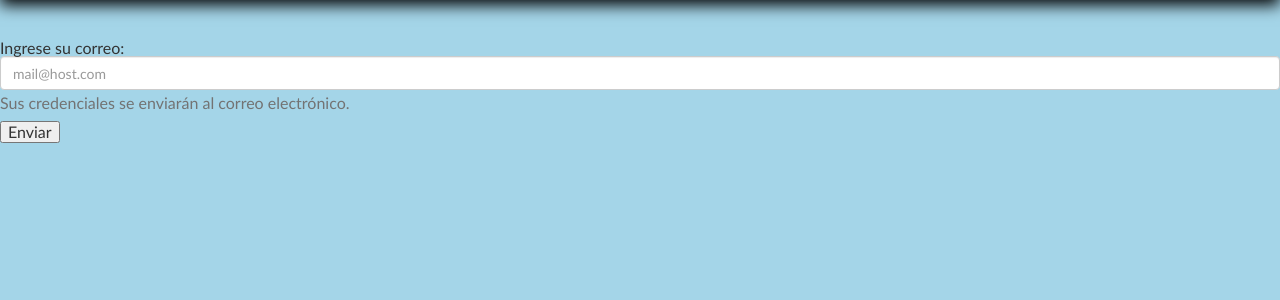
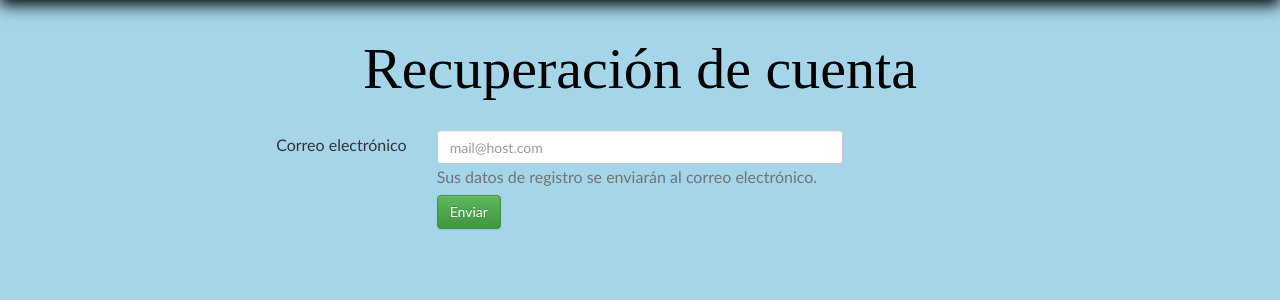
Before and after one commit to Jotaii/Proyecto-Fisw, a Node server app: page /forgot in a window 1280 px wide. Shown: the part 90-390 px from the top of the page. Run offline with Node 20, Linux system fonts and the light colour scheme; some libraries are stand-ins or nearby versions.

Commit message:
fix Front de forget

```diff
--- a/BD_connection.js
+++ b/BD_connection.js
@@ -20,7 +20,7 @@ var db = new Db.Adapter({
     server: 'localhost',
     username: 'root',
     password: '1234',
-    database: 'fisw',
+    database: 'LaCaca',
     reconnectTimeout: 2000
 });
 module.exports = db;
--- a/views/forgot.html
+++ b/views/forgot.html
@@ -2,12 +2,27 @@
 <html lang="en">
 <% include header1.html %>
 <body>
-<h2>Ingrese su correo:</h2>
-<form action="/forgot" method='POST'>
-    <input id="correo" name="correo" placeholder="mail@host.com" class="form-control input-md" required="" type="email" ng-model="user.correouser">
-    <span class="help-block">Sus credenciales se enviarán al correo electrónico.</span>
-    <input type="submit" value='Enviar'/>
 
+<form action="/forgot" class="form-horizontal" method="post" enctype="application/x-www-form-urlencoded">
+    <fieldset>
+
+        <div>
+            <!-- Form Name -->
+            <h1 align="center">Recuperación de cuenta</h1>
+            <br><br>
+            <!-- Text input-->
+            <div class="form-group">
+                <label class="col-md-4 control-label" for="correo">Correo electrónico</label>
+                <div class="col-md-4">
+                    <input id="correo" name="correo" placeholder="mail@host.com" class="form-control input-md" required="" type="email" ng-model="user.correouser">
+                    <span class="help-block">Sus datos de registro se enviarán al correo electrónico.</span>
+                    <input class="btn btn-success" type="submit" value='Enviar'/>
+                </div>
+            </div>
+        </div>
+
+    </fieldset>
 </form>
+
 </body>
 </html>
--- a/views/test.html
+++ b/views/test.html
@@ -1027,7 +1027,7 @@
 
             <button class="boton" ng-click="igual()" type="submit">Enviar Encuesta</button>
 
-            <span ng-show="IsMatch=false">Debe ser un valor diferente por opción!</span>
+            <span ng-show="if IsMatch==false">Debe ser un valor diferente por opción!</span>
 
         </div>
 
```
Also changed, not shown: 1 other file.
